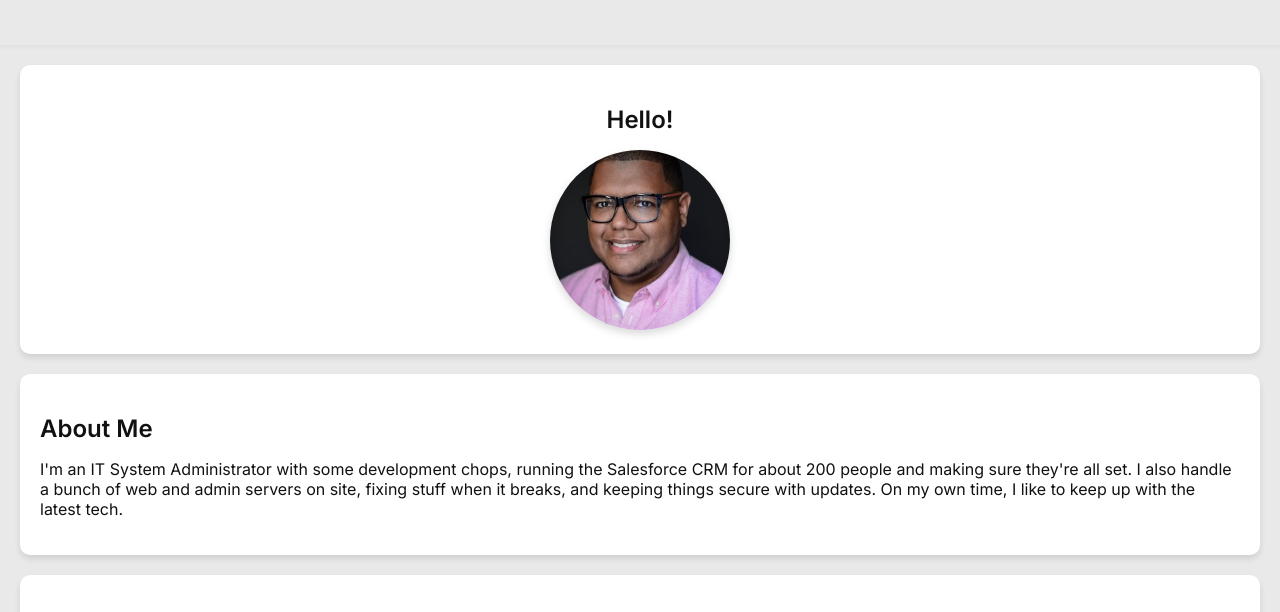
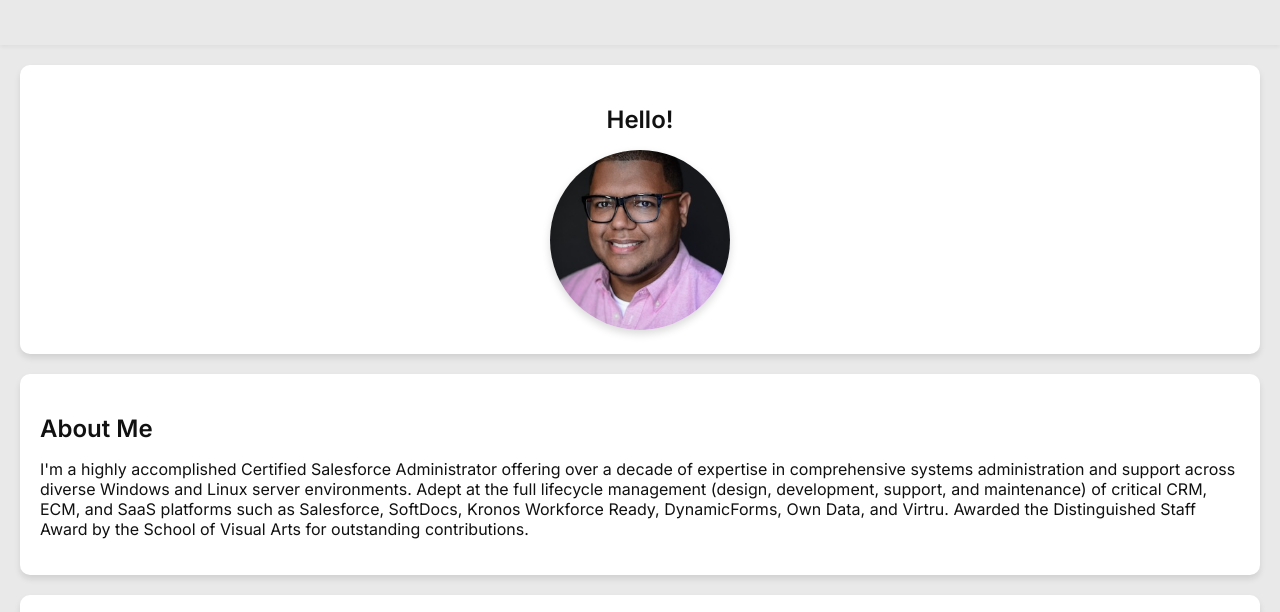
Before and after one commit to JuanVictoriano/juanvictoriano, a plain HTML site: page index.html in a window 1280 px wide. Shown: the part 160-772 px from the top of the page. Drawn offline with Linux system fonts and the light colour scheme.

Commit message:
Update index.html

```diff
--- a/index.html
+++ b/index.html
@@ -26,7 +26,10 @@
         </section>
         <section id="about" class="about-me">
             <h2>About Me</h2>
+            <!--
             <p>I'm an IT System Administrator with some development chops, running the Salesforce CRM for about 200 people and making sure they're all set. I also handle a bunch of web and admin servers on site, fixing stuff when it breaks, and keeping things secure with updates. On my own time, I like to keep up with the latest tech.</p>
+            -->
+            <p>I'm a highly accomplished Certified Salesforce Administrator offering over a decade of expertise in comprehensive systems administration and support across diverse Windows and Linux server environments. Adept at the full lifecycle management (design, development, support, and maintenance) of critical CRM, ECM, and SaaS platforms such as Salesforce, SoftDocs, Kronos Workforce Ready, DynamicForms, Own Data, and Virtru. Awarded the Distinguished Staff Award by the School of Visual Arts for outstanding contributions.</p>
         </section>
         <section id="projects" class="projects">
             <h2>Projects</h2>
```
